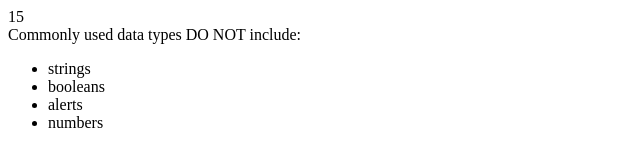
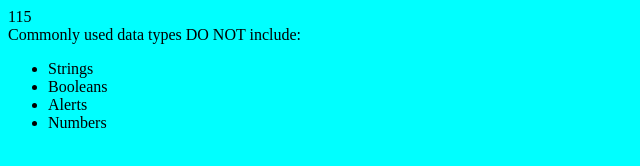
Before and after one commit to maryamc/Homework4Quiz, a plain HTML site: page index.html in a window 1280 px wide. Shown: the whole page, without its empty margins (0-640 px from the left). Drawn offline with Linux system fonts and the light colour scheme.

Commit message:
added questions now trying to style

```diff
--- a/index.html
+++ b/index.html
@@ -3,7 +3,8 @@
   <head>
     <meta charset="UTF-8" />
     <meta name="viewport" content="width=device-width, initial-scale=1.0" />
-    <title>Document</title>
+    <link rel="stylesheet" href="./style.css">
+    <title>Javascript Quiz</title>
   </head>
   <body>
     <div id="timer"></div>
--- a/script.js
+++ b/script.js
@@ -1,31 +1,83 @@
+/* These are questions posed for the quiz itself, which are integrated into the renderQuestion() function */
 var questions = [
   {
     question: "Commonly used data types DO NOT include:",
-    choices: ["strings", "booleans", "alerts", "numbers"],
-    answer: "alerts",
+    choices: ["Strings", "Booleans", "Alerts", "Numbers"],
+    answer: "Alerts",
   },
   {
     question:
       "The condition in an if / else statement is enclosed within ____.",
-    choices: ["quotes", "curly brackets", "parentheses", "square brackets"],
-    answer: "parentheses",
+    choices: ["Quotes", "Curly brackets", "Parentheses", "Square brackets"],
+    answer: "Parentheses",
+  },
+  {
+    question:
+      "Inside of what element in the HTML document do we put the Javascript code?",
+    choices: ["<script>", "<div>", "<head>", "<javascript>"],
+    answer: "<script>",
+  },
+  {
+    question:
+      "This function ______ parses a string argument and returns an integer.",
+    choices: ["return", "function", "parseInt()", "parseFloat()"],
+    answer: "parseInt()",
+  },
+  {
+    question:
+      "Does window.prompt() return a true or false value?",
+    choices: ["True", "False"],
+    answer: "False",
+  },
+  {
+    question:
+      "What value does the === operator return?",
+    choices: ["True", "False"],
+    answer: "True",
+  },
+  {
+    question:
+      "All of the following are Javascript pop-ups, EXCEPT _____.",
+    choices: ["Alert", "Prompt", "Help", "Confirm"],
+    answer: "Help",
+  },
+  {
+    question:
+      "Javascript is _____. ",
+    choices: ["Good", "Tedious", "Objective", "Object based"],
+    answer: "Object based",
+  },
+  {
+    question:
+      "Which of these is the correct way to create a new array?",
+    choices: ["var newArray = {};", "var newArray = [];", "var newArray = ();", "var newArray = newArray[];"],
+    answer: "var newArray = [];",
+  },
+  {
+    question:
+      "What is the purpose of the var statement?",
+    choices: ["Retreive a variable", "Declare an ID element", "Create a new variable", "Decalre a class element"],
+    answer: "Create a new variable",
   },
 ];
 
+/* Creating element variables and using document.querySelector to select the specific IDs corresponding to the variables.
+This is done in order to be able to append the variables to the div */
 var questionEl = document.querySelector("#question");
 var optionListEl = document.querySelector("#option-list");
 var questionResultEl = document.querySelector("#question-result");
 var timerEl = document.querySelector("#timer");
 
+/* These set of variables is for the timer interval that will be displayed while the quiz is in progress */
 var questionIndex = 0;
 var correctCount = 0;
-var time = 20;
+var time = 120;
 var intervalId;
 
 function endQuiz() {
   clearInterval(intervalId);
   var body = document.body;
-  body.innerHTML = "Game over, You scored " + correctCount;
+  body.innerHTML = "Game over, You scored " + correctCount + " points!";
 // wait 2 seconds and call showHighScore;
 setTimeout(showHighScore, 2000);
 }
@@ -107,10 +159,10 @@ function checkAnswer(event) {
   if (event.target.matches("li")) {
     var answer = event.target.textContent;
     if (answer === questions[questionIndex].answer) {
-      questionResultEl.textContent = "Correct";
+      questionResultEl.textContent = "Correct!";
       correctCount++;
     } else {
-      questionResultEl.textContent = "Incorrect";
+      questionResultEl.textContent = "Incorrect!";
       time = time - 2;
       timerEl.textContent = time;
     }
--- /dev/null
+++ b/style.css
@@ -0,0 +1,7 @@
+body {
+    background-color: aqua;
+}
+
+li {
+    align-content: center;
+}
```
